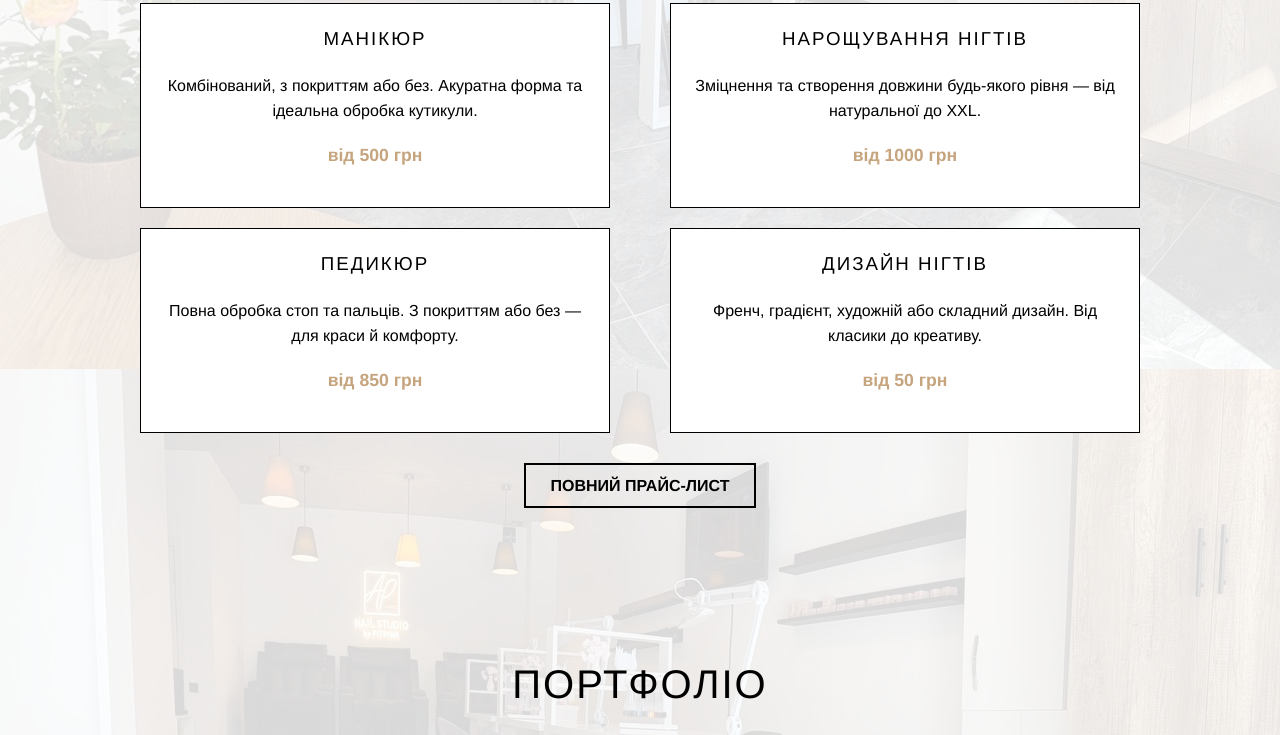
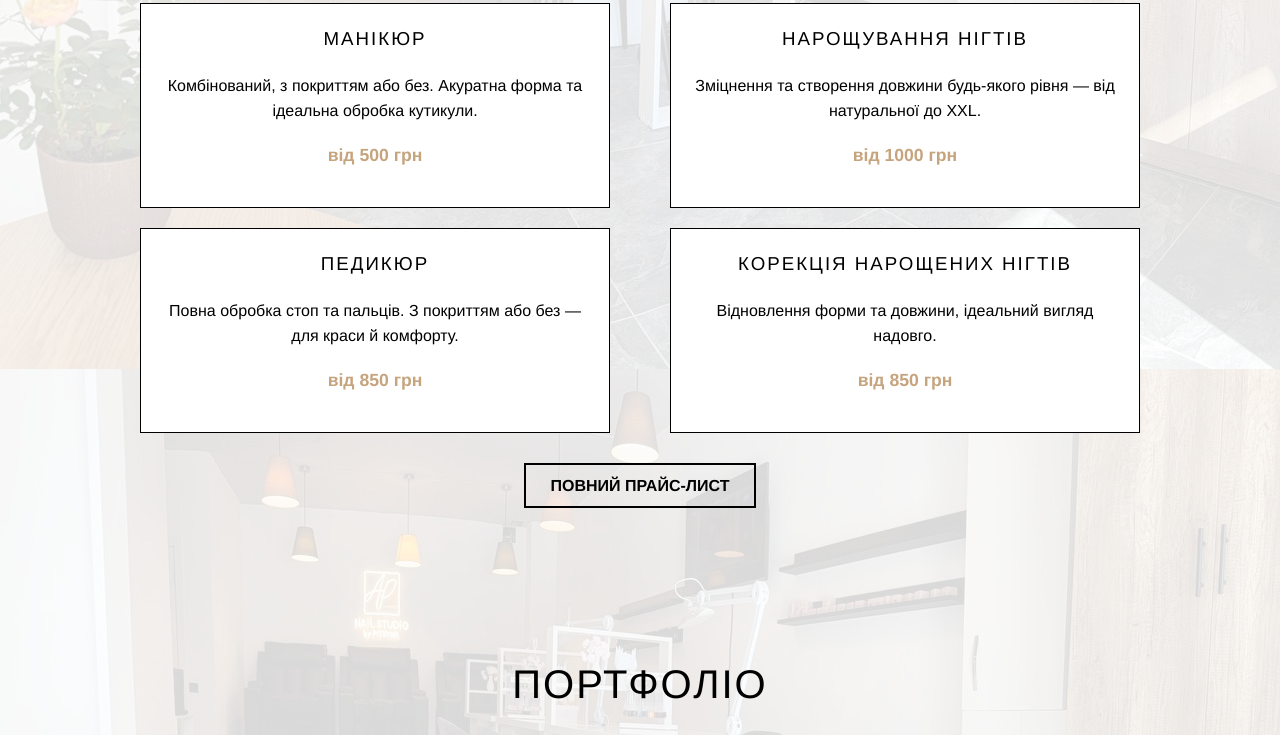
Before and after one commit to Lucariios/nails, a plain HTML site: page index.html in a window 1280 px wide. Shown: the part 1395-2130 px from the top of the page. Drawn offline with nearby package versions, Linux system fonts and the light colour scheme.

Commit message:
Update index.html

```diff
--- a/index.html
+++ b/index.html
@@ -8,7 +8,7 @@
     <link rel="preconnect" href="https://fonts.gstatic.com" crossorigin>
     <link href="https://fonts.googleapis.com/css2?family=Montserrat:wght@400;700&family=Playfair+Display:wght@700&family=Raleway:wght@300;400&display=swap" rel="stylesheet">
     <link rel="stylesheet" href="style.css">
-    <link rel="icon" href="images/logo.png" type="image/png">
+     <link rel="icon" href="images/logo.png" type="image/png">
 </head>
 <body>
 
@@ -77,9 +77,9 @@
             <p class="price">від 850 грн</p>
         </div>
         <div class="service-item">
-            <h3>Дизайн нігтів</h3>
-            <p>Френч, градієнт, художній або складний дизайн. Від класики до креативу.</p>
-            <p class="price">від 50 грн</p>
+            <h3>Корекція нарощених нігтів</h3>
+            <p>Відновлення форми та довжини, ідеальний вигляд надовго.</p>
+            <p class="price">від 850 грн</p>
         </div>
     </div>
     <div class="services-button-container">
```
